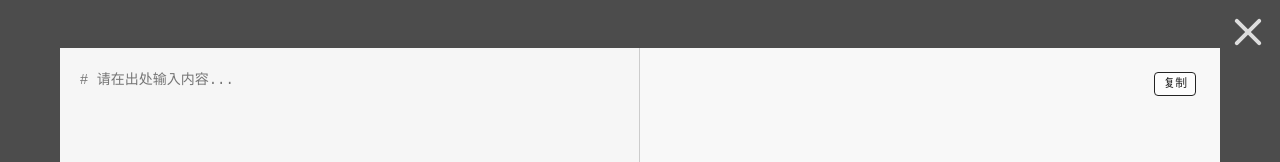
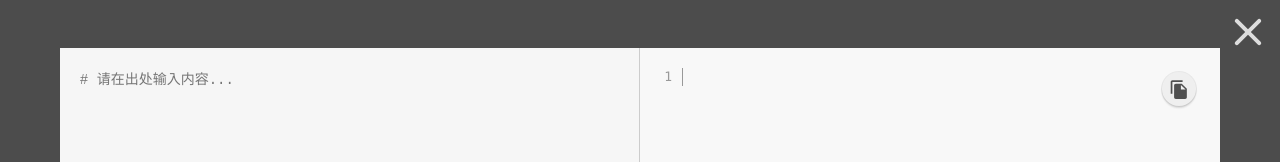
Before and after one commit to snowtraces/tools, a Vue app: page / in a window 1280 px wide. Both pictures are taken after a click on the element 760 px from the left and 144 px from the top of the page. Shown: the top 162 px of the page. Built offline with nearby package versions, Linux system fonts and the light colour scheme.

Commit message:
添加新增功能

```diff
--- a/src/components/CopyButton.vue
+++ /dev/null
@@ -1,56 +0,0 @@
-<template>
-  <transition name="fade">
-    <button class='copy' @click='copyContent($event)' >复制</button>
-  </transition>
-</template>
-
-<script>
-export default {
-  name: 'CopyButton',
-  methods: {
-    copyContent: function (e) {
-      let current = e.target
-      let content = current.parentElement.outerText
-      content = content.substring(0, content.length - 3).replace(/\n\n/g, '\n')
-
-      let target = document.createElement('textarea')
-      target.style.position = 'absolute'
-      target.style.opacity = '0'
-      target.style.left = '0'
-      target.style.top = '0'
-      target.style.zIndex = '-9999'
-      target.id = 'tmp_copy_id'
-      current.append(target)
-      target.textContent = content
-
-      target.focus()
-      target.setSelectionRange(0, target.value.length)
-      document.execCommand('copy')
-      target.remove()
-      current.innerText = '成功'
-      current.style.opacity = '0.5'
-      setTimeout(function () {
-        current.innerText = '复制'
-        current.style.opacity = '0.85'
-      }, 1000)
-    }
-  }
-}
-</script>
-
-<style scoped>
-  .copy{
-    position: absolute;
-    top: 24px;
-    right: 24px;
-    background: #fff;
-    font-size: 0.9125em;
-    border: 1px solid;
-    line-height: 1;
-    padding: 5px 8px;
-    border-radius: 4px;
-    cursor: pointer;
-    outline: none;
-    opacity: 0.85;
-  }
-</style>
--- /dev/null
+++ b/src/components/button/CopyButton.vue
@@ -0,0 +1,63 @@
+<template>
+    <button class='copy-btn' @click='copyContent' title="复制" ><svg xmlns="http://www.w3.org/2000/svg" viewBox="0 0 24 24"><path fill="none" d="M0 0h24v24H0z"/><path d="M16 1H4c-1.1 0-2 .9-2 2v14h2V3h12V1zm-1 4l6 6v10c0 1.1-.9 2-2 2H7.99C6.89 23 6 22.1 6 21l.01-14c0-1.1.89-2 1.99-2h7zm-1 7h5.5L14 6.5V12z"/></svg></button>
+</template>
+
+<script>
+export default {
+  name: 'CopyButton',
+  methods: {
+    copyContent: function (e) {
+      let el = e.target
+      let content = el.parentElement.outerText
+      content = content.replace(/\n\n/g, '\n').replace(/\n+$/, '')
+
+      let target = document.createElement('textarea')
+      target.style.position = 'absolute'
+      target.style.opacity = '0'
+      target.style.left = '0'
+      target.style.top = '0'
+      target.style.zIndex = '-9999'
+      target.id = 'tmp_copy_id'
+      el.append(target)
+      target.textContent = content
+
+      target.focus()
+      target.setSelectionRange(0, target.value.length)
+      document.execCommand('copy')
+      target.remove()
+      el.style.fill = '#2196F3'
+      setTimeout(function () {
+        el.style.fill = '#333'
+      }, 500)
+    }
+  }
+}
+</script>
+
+<style scoped>
+  .copy-btn{
+    position: absolute;
+    top: 24px;
+    right: 24px;
+    background: #eee;
+    font-size: 14px;
+    width: 34px;
+    height: 34px;
+    border-radius: 50%;
+    cursor: pointer;
+    outline: none;
+    opacity: 0.85;
+    padding: 0;
+    fill: #333;
+    box-shadow: 0 2px 2px 0 rgba(0,0,0,0.16), 0 0 0 1px rgba(0,0,0,0.08);
+  }
+  .copy-btn:hover{
+    background: #e9e9e9;
+  }
+  .copy-btn svg{
+    width: 60%;
+    height: 60%;
+    padding-top: 10%;
+    pointer-events: none;
+  }
+</style>
--- /dev/null
+++ b/src/components/button/NewButton.vue
@@ -0,0 +1,52 @@
+<template>
+  <button class='new-btn' @click='newContent' title="新增">
+    <svg xmlns="http://www.w3.org/2000/svg" width="24" height="24" viewBox="0 0 24 24">
+      <path d="M19 13h-6v6h-2v-6H5v-2h6V5h2v6h6v2z"/>
+      <path d="M0 0h24v24H0z" fill="none"/>
+    </svg>
+  </button>
+</template>
+
+<script>
+export default {
+  name: 'NewButton',
+  methods: {
+    newContent: function (e) {
+      let el = e.target
+      el.style.fill = '#2196F3'
+      setTimeout(function () {
+        el.style.fill = '#333'
+      }, 500)
+    }
+  }
+}
+</script>
+
+<style scoped>
+  .new-btn {
+    position: absolute;
+    bottom: 24px;
+    right: 24px;
+    background: #eee;
+    font-size: 14px;
+    width: 34px;
+    height: 34px;
+    border-radius: 50%;
+    cursor: pointer;
+    outline: none;
+    opacity: 0.85;
+    padding: 0;
+    fill: #333;
+    box-shadow: 0 2px 2px 0 rgba(0, 0, 0, 0.16), 0 0 0 1px rgba(0, 0, 0, 0.08);
+  }
+  .new-btn:hover {
+    background: #e9e9e9;
+  }
+  .new-btn svg {
+    width: 75%;
+    height: 75%;
+    padding-top: 10%;
+    pointer-events: none;
+  }
+
+</style>
--- a/src/components/tool/JSONFormat.vue
+++ b/src/components/tool/JSONFormat.vue
@@ -7,40 +7,52 @@
 
 <script>
 import _ from 'lodash'
-import CopyButton from '../CopyButton'
+import CopyButton from '../button/CopyButton'
 export default {
   name: 'JSONFormat',
   components: {CopyButton},
   data () {
     return {
+      key: 'tools:format',
+      name: '',
       input: ''
     }
   },
   methods: {
     update: _.debounce(function (e) {
       this.input = e.target.value
+      this.pushStorageItem(this.key, this.name, this.input)
     }, 300)
   },
   computed: {
     JSONFormat: function () {
       let result = ''
+      let len = 1
       try {
         let json = JSON.parse(this.input)
         result = JSON.stringify(json, undefined, 2)
-        let len = result.split('\n').length
+        len = result.split('\n').length
         console.log('len', len)
         result = result.replace(new RegExp('([{}])', 'g'), '<hl-ob>$1</hl-ob>')
         result = result.replace(new RegExp('([[\\]])', 'g'), '<hl-om>$1</hl-om>')
         result = result.replace(new RegExp('"([^"]+)":', 'g'), '<hl-an>"$1"</hl-an>:')
         result = result.replace(new RegExp('([^,:\\n[{]+)(,|\\n)', 'g'), '<hl-av>$1</hl-av>$2')
         result = result.replace(new RegExp(': ([^,:\\n[{]+)(,|\\n)', 'g'), ': <hl-av>$1</hl-av>$2')
-
-        const lineNumber = `<div class="line-number">${'<span></span>'.repeat(len)}</div>`
-        result += lineNumber
       } catch (err) {
         result = this.input
       }
+      const lineNumber = `<div class="line-number">${'<span></span>'.repeat(len)}</div>`
+      result += lineNumber
       return result
+    }
+  },
+  created () {
+    let data = this.fetchStorageItem(this.key)
+    if (data) {
+      this.input = data.value
+      this.name = data.name
+    } else {
+      this.name = new Date().getTime()
     }
   }
 }
--- a/src/components/tool/MarkDown.vue
+++ b/src/components/tool/MarkDown.vue
@@ -1,6 +1,6 @@
 <template>
   <div id="editor">
-    <textarea :value="input" @input="update"></textarea>
+    <div class="md-source"><textarea :value="input" @input="update"></textarea><new-button @click.native="newPage"></new-button></div>
     <div class="md-result"><div v-html="compiledMarkdown"></div><copy-button></copy-button></div>
   </div>
 </template>
@@ -8,10 +8,11 @@
 <script>
 import marked from 'marked'
 import _ from 'lodash'
-import CopyButton from '../CopyButton'
+import CopyButton from '../button/CopyButton'
+import NewButton from '../button/NewButton'
 export default {
   name: 'MarkDown',
-  components: {CopyButton},
+  components: {NewButton, CopyButton},
   data () {
     return {
       key: 'tools:markdown',
@@ -28,7 +29,11 @@ export default {
     update: _.debounce(function (e) {
       this.input = e.target.value
       this.pushStorageItem(this.key, this.name, this.input)
-    }, 300)
+    }, 300),
+    newPage: function () {
+      this.name = new Date().getTime()
+      this.input = ''
+    }
   },
   created () {
     let data = this.fetchStorageItem(this.key)
@@ -43,34 +48,41 @@ export default {
 </script>
 
 <style scoped>
-  html, body, #editor {
+  html, body, div {
     margin: 0;
     height: 100%;
     font-family: 'Helvetica Neue', Arial, sans-serif;
     color: #333;
   }
-
-  textarea, #editor .md-result {
+  .md-source, #editor .md-result {
     display: inline-block;
     width: 49%;
     height: 100%;
     vertical-align: top;
     box-sizing: border-box;
-    padding: 20px;
+
   }
   #editor .md-result {
     background: #fff;
     text-align: left;
     position: relative;
+    padding: 20px;
   }
-  textarea {
+  .md-source {
+    position: relative;
+  }
+  .md-source textarea {
     border: none;
     border-right: 1px solid #ccc;
+    width: 100%;
+    height: 100%;
     resize: none;
     outline: none;
     background-color: #f6f6f6;
     font-size: 14px;
     font-family: 'Monaco', courier, monospace;
+    box-sizing: border-box;
+    padding: 20px;
   }
   code {
     color: #f66;
--- a/src/util.js
+++ b/src/util.js
@@ -41,7 +41,7 @@ export default{
 
       let data = JSON.parse(localStorage.getItem(key))
       let names = data['name']
-      names.sort(function (a, b) { return a - b })
+      names.sort(function (a, b) { return b - a })
 
       let name = names[0]
       let value = data['value'][name]
@@ -56,6 +56,12 @@ export default{
       values[name] && delete values[name]
       values[name] = value
 
+      // 只保存最新十条
+      if (names.length > 10) {
+        let _name = names.pop()
+        delete values[_name]
+      }
+
       localStorage.setItem(key, JSON.stringify({'name': names, 'value': values}))
     }
   }
```
